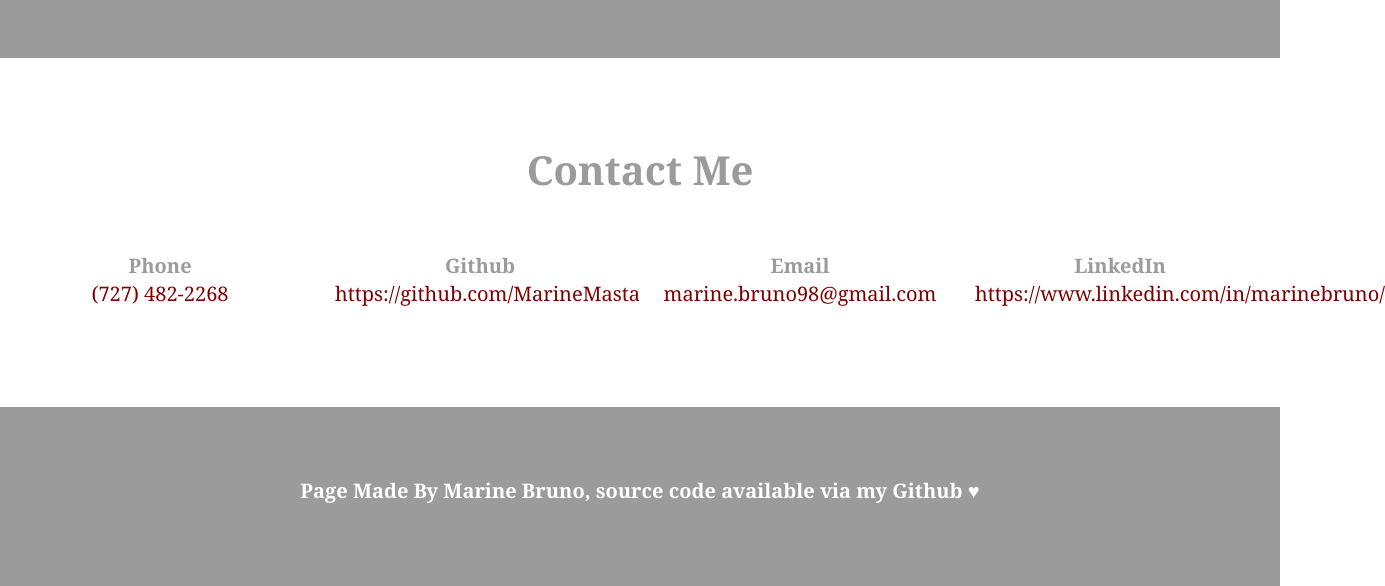
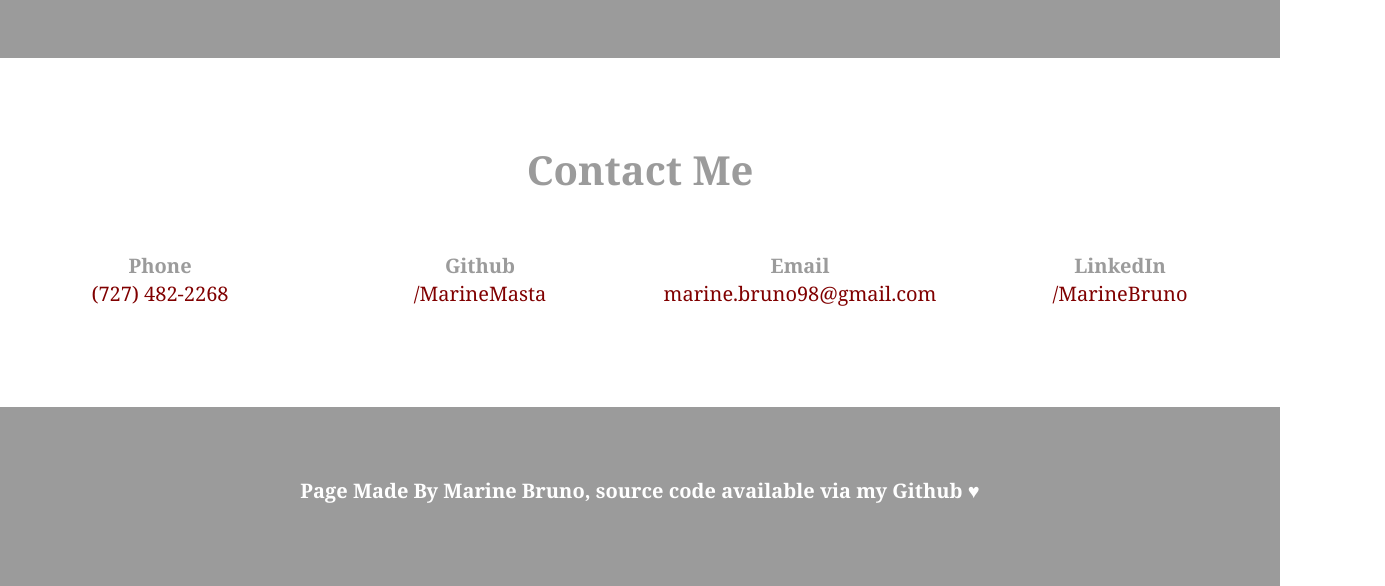
Before and after one commit to MarineMasta/Portfolio, a plain HTML site: page index.html in a window 1280 px wide. Shown: the part 2757-3343 px from the top of the page, 1385 px wide, since content can reach past the window. Drawn offline with nearby package versions, Linux system fonts and the light colour scheme.

Commit message:
final changes to contacts

```diff
--- a/index.html
+++ b/index.html
@@ -119,7 +119,7 @@
             <div class="col-sm-3">
               <b>Github</b>
               <br/>
-              <a class="contacter" href="https://github.com/MarineMasta" target="_blank">https://github.com/MarineMasta</a>
+              <a class="contacter" href="https://github.com/MarineMasta" target="_blank">/MarineMasta</a>
             </div>
             <div class="col-sm-3">
               <b>Email</b>
@@ -129,7 +129,7 @@
             <div class="col-sm-3">
               <b>LinkedIn</b>
               <br/>
-              <a class="contacter" href="https://www.linkedin.com/in/marinebruno/">https://www.linkedin.com/in/marinebruno/</a>
+              <a class="contacter" href="https://www.linkedin.com/in/marinebruno/">/MarineBruno</a>
             </div>
           </div>
         <br/>
```
